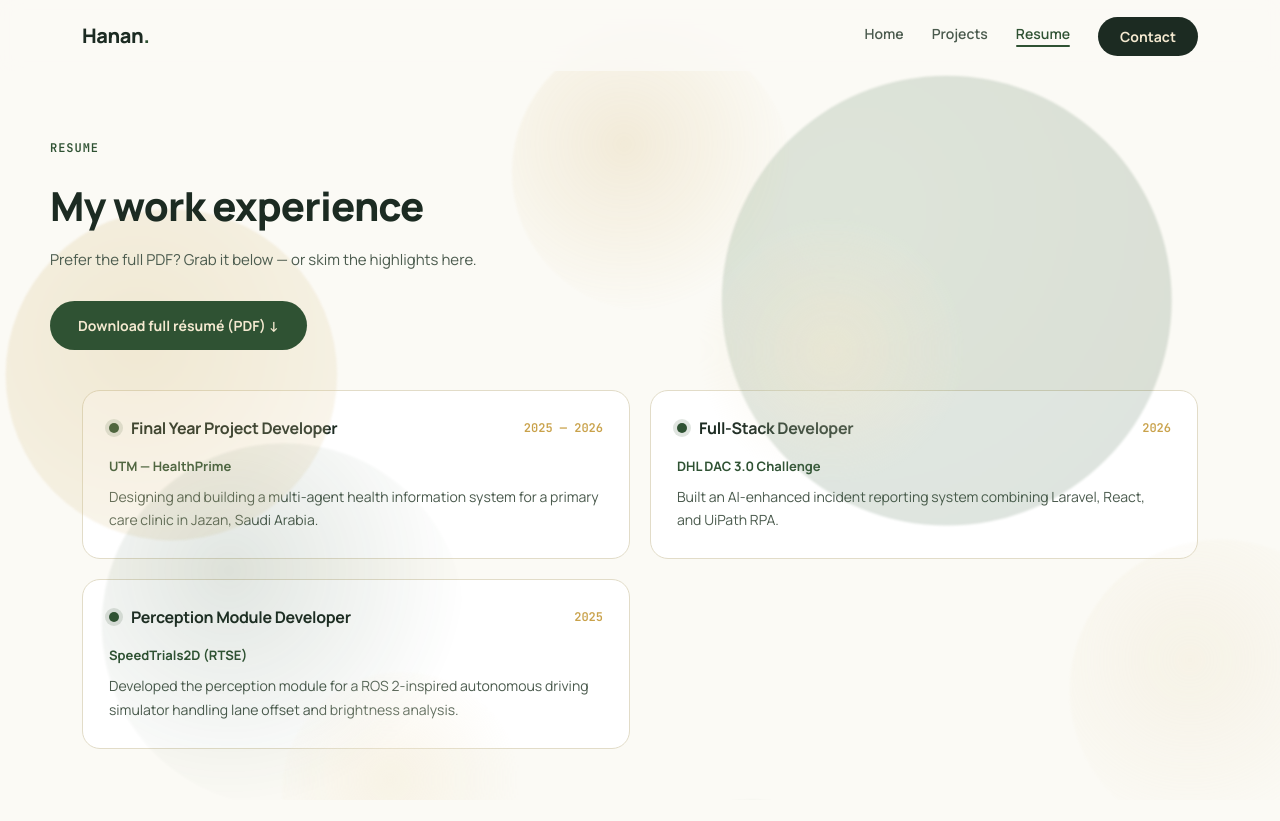
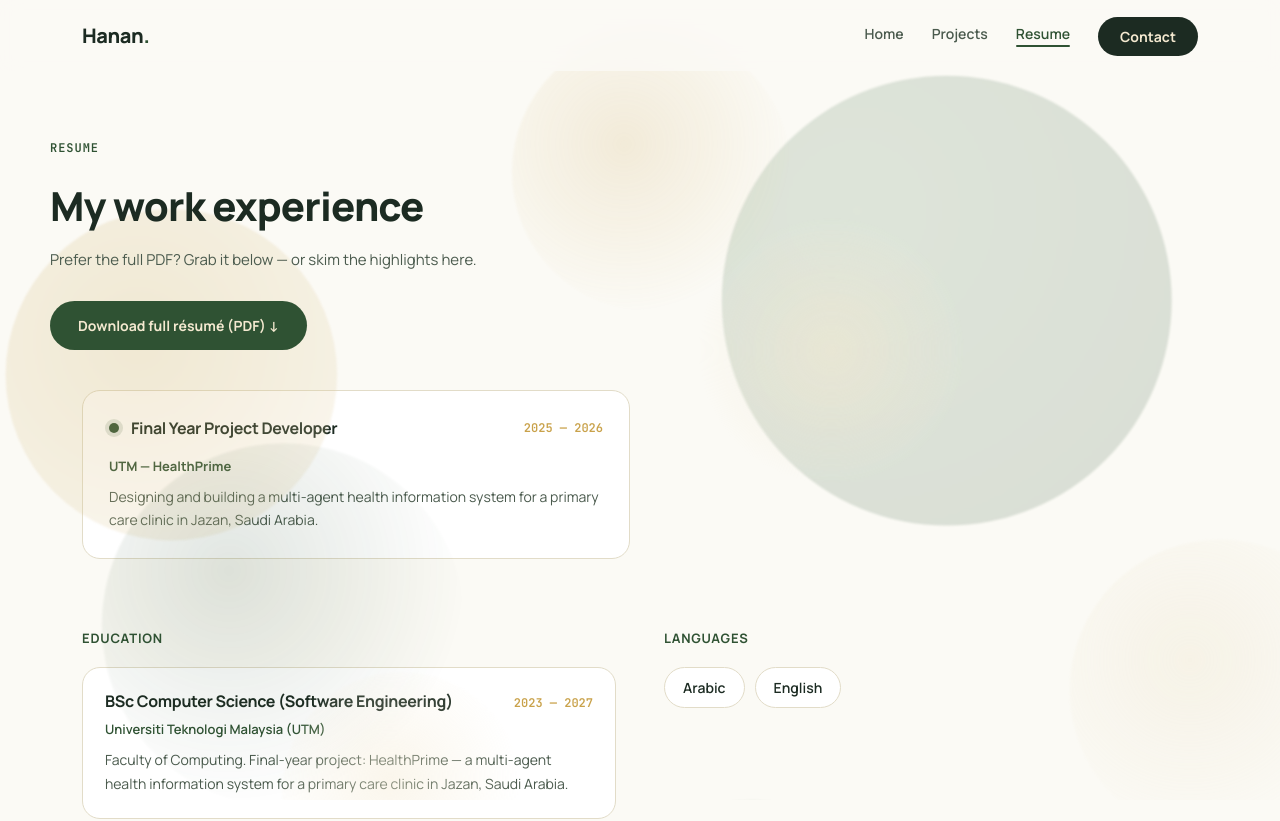
Before and after one commit to Hanan20x/hanan-portfolio, a React (Vite) app: page /resume in a window 1280 px wide. Shown: the top 821 px of the page. Built offline with nearby package versions, Linux system fonts and the light colour scheme.

Commit message:
Remove DHL and SpeedTrials2D from experience section

```diff
--- a/src/pages/Resume.jsx
+++ b/src/pages/Resume.jsx
@@ -8,19 +8,7 @@ const experience = [
     period: "2025 — 2026",
     org: "UTM — HealthPrime",
     desc: "Designing and building a multi-agent health information system for a primary care clinic in Jazan, Saudi Arabia.",
-  },
-  {
-    role: "Full-Stack Developer",
-    period: "2026",
-    org: "DHL DAC 3.0 Challenge",
-    desc: "Built an AI-enhanced incident reporting system combining Laravel, React, and UiPath RPA.",
-  },
-  {
-    role: "Perception Module Developer",
-    period: "2025",
-    org: "SpeedTrials2D (RTSE)",
-    desc: "Developed the perception module for a ROS 2-inspired autonomous driving simulator handling lane offset and brightness analysis.",
-  },
+  }
 ];
 
 export default function Resume() {
```
